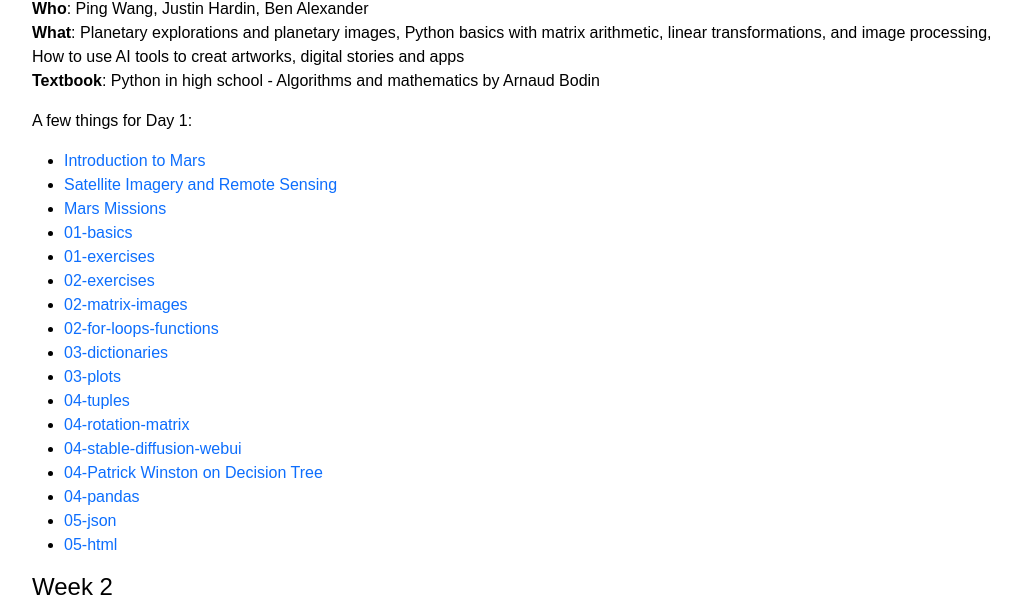
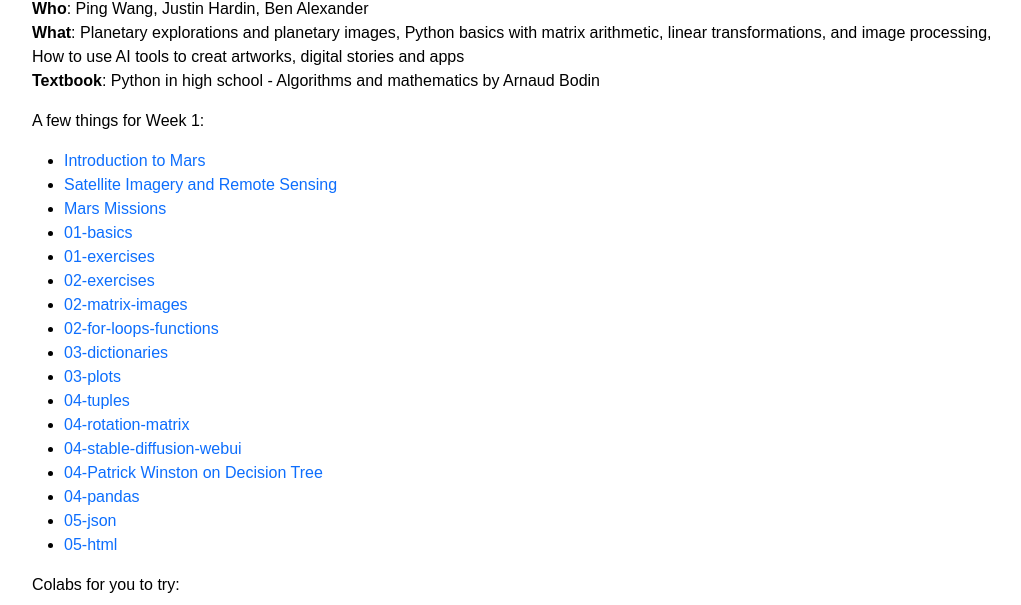
Before and after one commit to planet-ai-2023/planet-ai-2023.github.io, a Jekyll site: the page built from _posts/2024-6-01-summer-2024.md, in a window 1280 px wide and 900 px high. Shown: the part 292-897 px from the top of the window, without its empty margins (120-1141 px from the left). Built offline with Jekyll 4.4.1, drawn with Linux system fonts in a browser that asks for light colours.

Commit message:
Add files via upload

```diff
--- a/_posts/2024-6-01-summer-2024.md
+++ b/_posts/2024-6-01-summer-2024.md
@@ -14,7 +14,7 @@ tags: [ AI, tutorials, resources, summer2024 ]
 **What**: Planetary explorations and planetary images, Python basics with matrix arithmetic, linear transformations, and image processing, How to use AI tools to creat artworks, digital stories and apps
 **Textbook**: Python in high school - Algorithms and mathematics by Arnaud Bodin
 
-A few things for Day 1:
+A few things for Week 1:
 
 - [Introduction to Mars](https://docs.google.com/presentation/d/16N0taMZJaeUL_abBs8yafYxmXuTPiCcR/edit?usp=sharing&ouid=113200546422009820244&rtpof=true&sd=true){:target="_blank"}
 - [Satellite Imagery and Remote Sensing](https://docs.google.com/presentation/d/1v8KD4lJMJ2SAg3KCXOlmO_AZm8JFvnzr/edit?usp=sharing&ouid=113200546422009820244&rtpof=true&sd=true){:target="_blank"}
@@ -34,6 +34,9 @@ A few things for Day 1:
 - [05-json](https://gist.github.com/planet-ai-2023/7436e303935fa84e97207c17f61a5a4e){:target="_blank"}
 - [05-html](https://gist.github.com/planet-ai-2023/c0788ce0a08867467aed65301a893954){:target="_blank"}
 
+Colabs for you to try:
+- [color-transfer](https://gist.github.com/planet-ai-2023/182437bbe972b9a24d5e0754ba308b54){:target="_blank"}
+
 # Week 2
 **When**: June 10- June 14, 9am-4pm with one-hour break from 11am to 12pm
 **Who**: Layal Bou Hamdan
```
